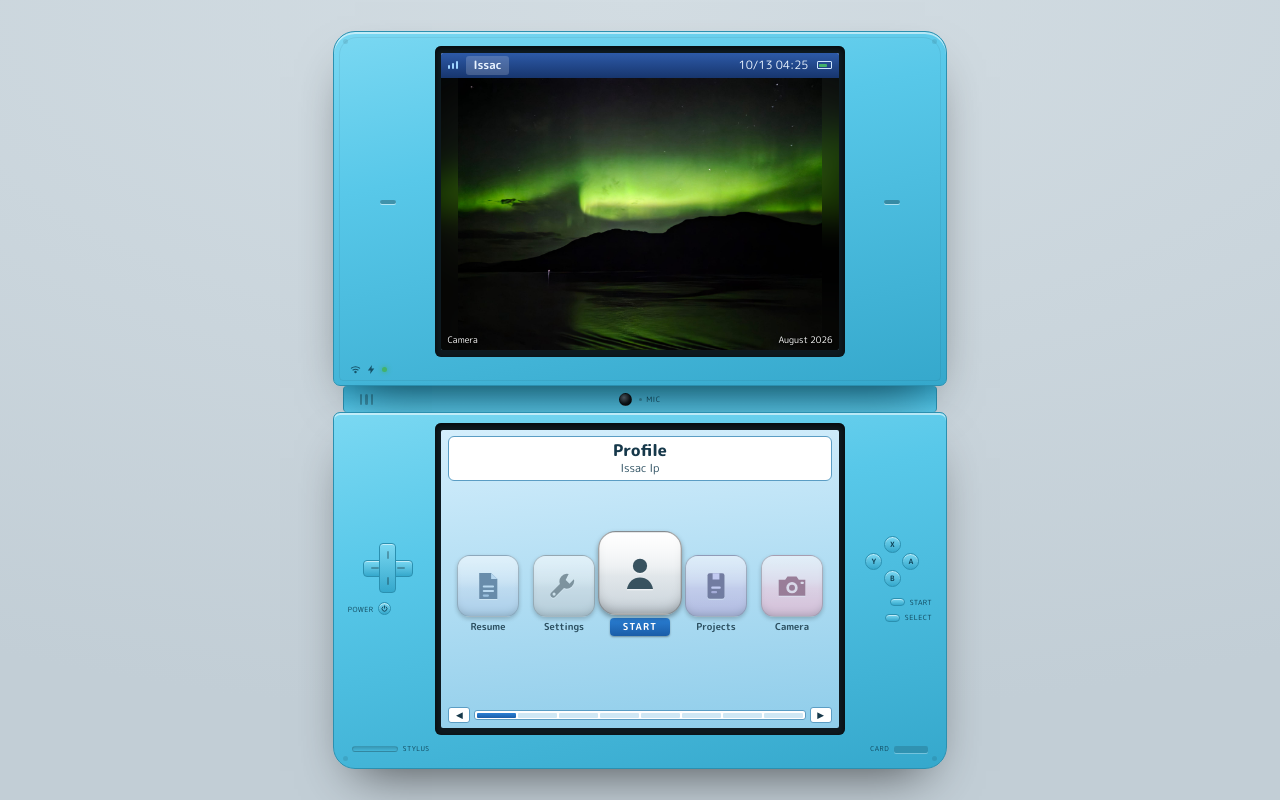
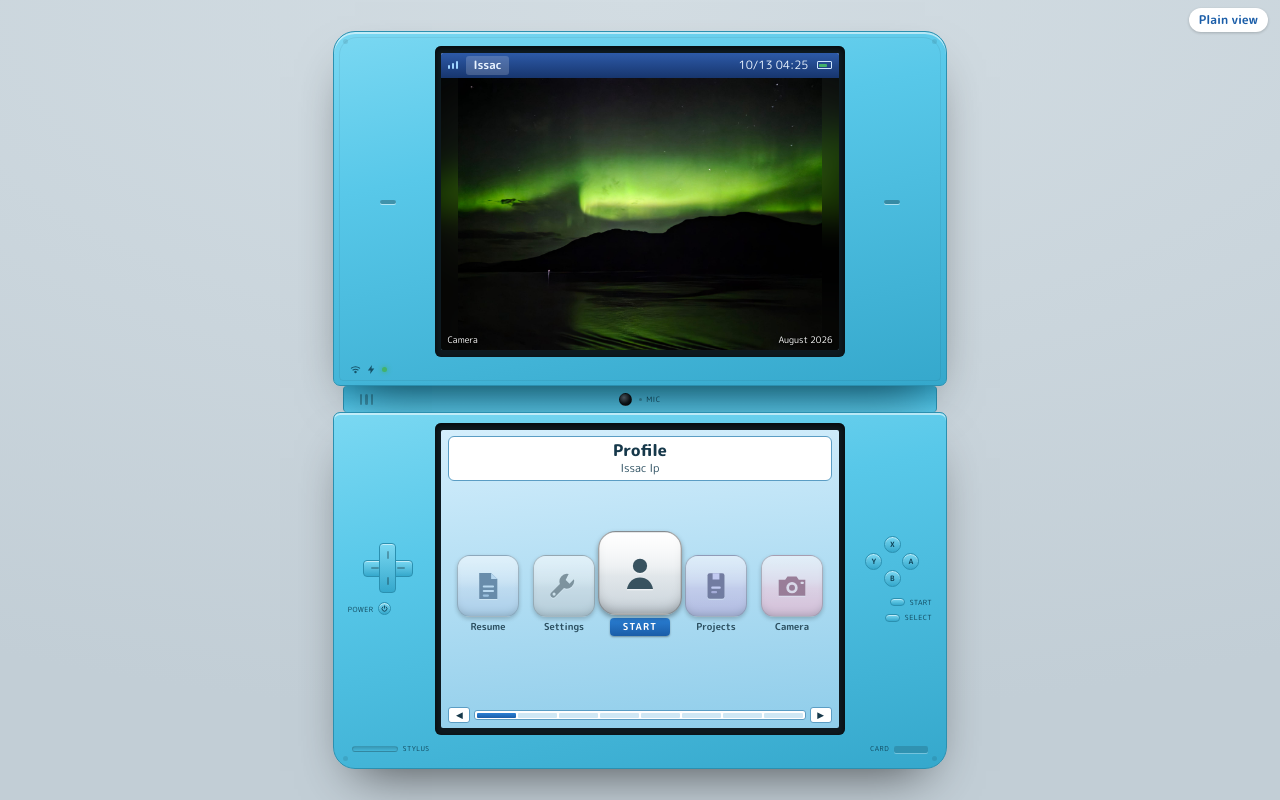
Before and after one commit to issac-23/portfolio, a Next.js app: page /dsi in a window 1280 px wide. Built offline with nearby package versions, Linux system fonts and the light colour scheme.

Commit message:
Serve plain view at /dsi?view=plain and remember the choice

```diff
--- a/app/dsi/dsi.css
+++ b/app/dsi/dsi.css
@@ -1230,3 +1230,21 @@ a.dsi-card:focus-visible { outline: 2px solid var(--dsi-start); outline-offset:
   .dsi-plain-switch { display: none; }
   .dsi-plain { max-width: none; padding: 0; }
 }
+
+/* The stage's way out to plain view: small, but always first in line. */
+.dsi-stage { position: relative; }
+.dsi-plain-link {
+  position: absolute;
+  top: 8px;
+  right: 12px;
+  padding: 3px 10px;
+  border-radius: 999px;
+  background: var(--dsi-panel);
+  color: var(--dsi-accent-ink);
+  font-size: 0.75rem;
+  font-weight: 700;
+  text-decoration: none;
+  box-shadow: 0 1px 3px rgba(0, 0, 0, 0.2);
+}
+.dsi-plain-link:hover { text-decoration: underline; }
+.dsi-plain-link:focus-visible { outline: 2px solid var(--dsi-accent-ink); outline-offset: 2px; }
--- a/app/dsi/page.tsx
+++ b/app/dsi/page.tsx
@@ -1,9 +1,20 @@
 import DsiMenu from '@/components/dsi/DsiMenu'
+import PlainView from '@/components/dsi/PlainView'
+import ViewLink from '@/components/dsi/ViewLink'
 
-export default function DsiPage() {
+// Read on the server, so plain view arrives as plain view rather than the
+// device flashing up first, and a ?view=plain link can be shared as is.
+export default function DsiPage({ searchParams }: { searchParams: { view?: string } }) {
+  if (searchParams.view === 'plain') return <PlainView />
+
   return (
     <main className="dsi-stage" id="main-content">
       <h1 className="sr-only">Issac Ip — DSi menu</h1>
+      {/* The way out comes before the device in the tab order, so nobody has
+          to learn the DSi to skip it. */}
+      <ViewLink to="plain" className="dsi-plain-link">
+        Plain view
+      </ViewLink>
       <DsiMenu />
     </main>
   )
--- a/components/dsi/DsiMenu.tsx
+++ b/components/dsi/DsiMenu.tsx
@@ -1,6 +1,6 @@
 'use client'
 
-import { useCallback, useRef, useState } from 'react'
+import { useCallback, useEffect, useRef, useState } from 'react'
 import { flushSync } from 'react-dom'
 import { galleryPhotos } from '@/data/gallery'
 import AppRail from './AppRail'
@@ -10,6 +10,7 @@ import { playLaunch, playReturn } from './launch'
 import PhotoFrame from './PhotoFrame'
 import { SCREENS, type ScreenCtx } from './screens'
 import StatusBar from './StatusBar'
+import { rememberedView } from './view'
 
 /**
  * Owns both screens. Selection state has to drive the top and bottom screen
@@ -26,6 +27,12 @@ export default function DsiMenu() {
   // Only hand focus back to the rail when coming back from an app, never on
   // first load, where it would steal the skip link's place.
   const returning = useRef(false)
+
+  // Someone who chose plain view last time gets it again without hunting
+  // for the setting. Plain view links back here and clears the choice.
+  useEffect(() => {
+    if (rememberedView() === 'plain') window.location.replace('/dsi?view=plain')
+  }, [])
 
   const launch = useCallback((index: number, icon: HTMLElement) => {
     const id = APPS[index].id
```
